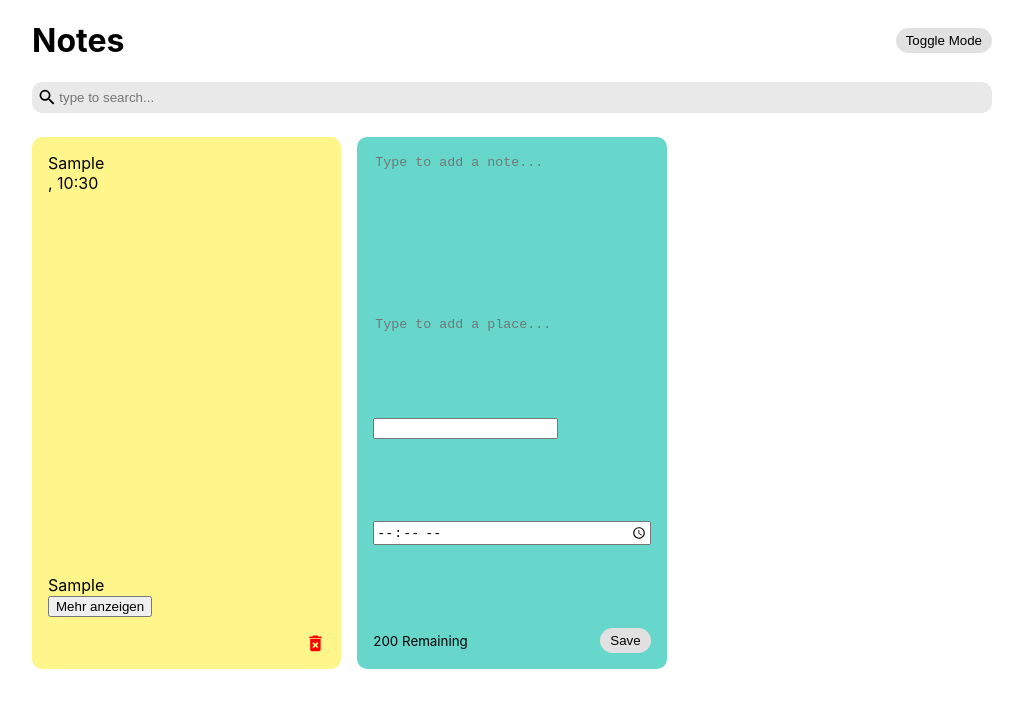
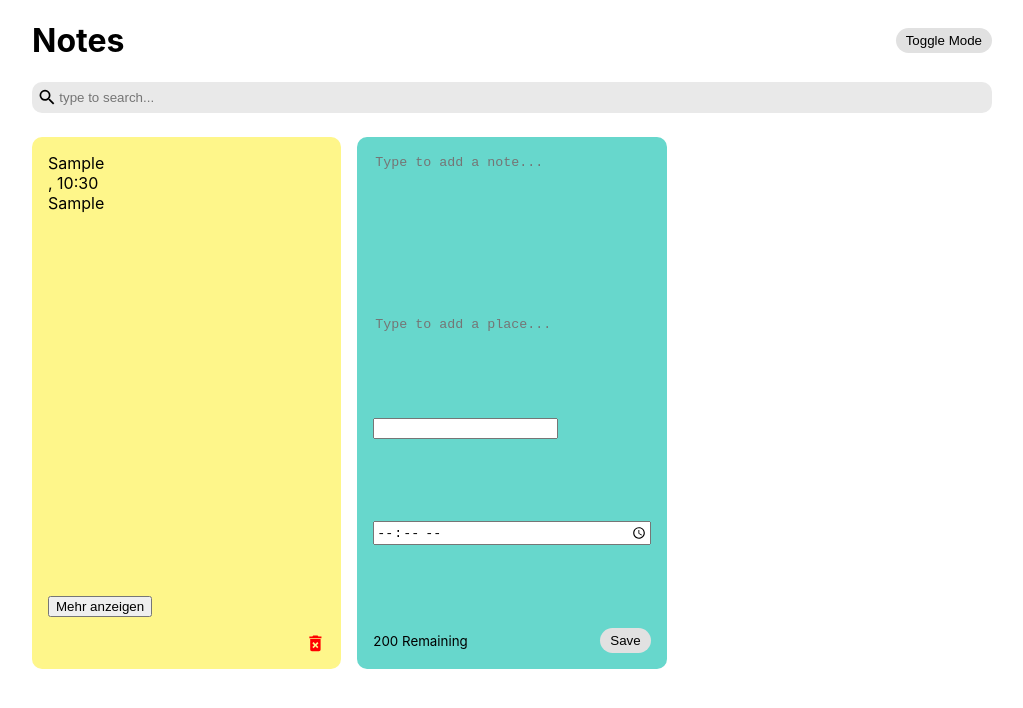
Before and after one commit to marcfaeh/RappiTours, a React (Create React App) app: page / in a window 1280 px wide. Both pictures are taken after typing "Sample", "Sample", "Sample", "10:30" into the empty fields and a click on the button "Save". Shown: the top 708 px of the page, without its empty margins (128-1151 px from the left). Built offline with nearby package versions, Linux system fonts and the light colour scheme; no server answers.

Commit message:
Position Place

```diff
--- a/src/components/Note.js
+++ b/src/components/Note.js
@@ -165,8 +165,8 @@ const Note = ({ id, text, place, date, time, handleDeleteNote }) => {
     <div id={id} className={`note ${isExpired ? 'expired' : ''}`}>
       <span>{text}</span>
       <span>{date}, {time}</span>
+      <span>{place}</span>
       <div className='map-container' ref={mapContainerRef}></div>
-      <span>{place}</span>
       <div className='note-footer'>
         {weather && (
           <div className='weather'>
```
